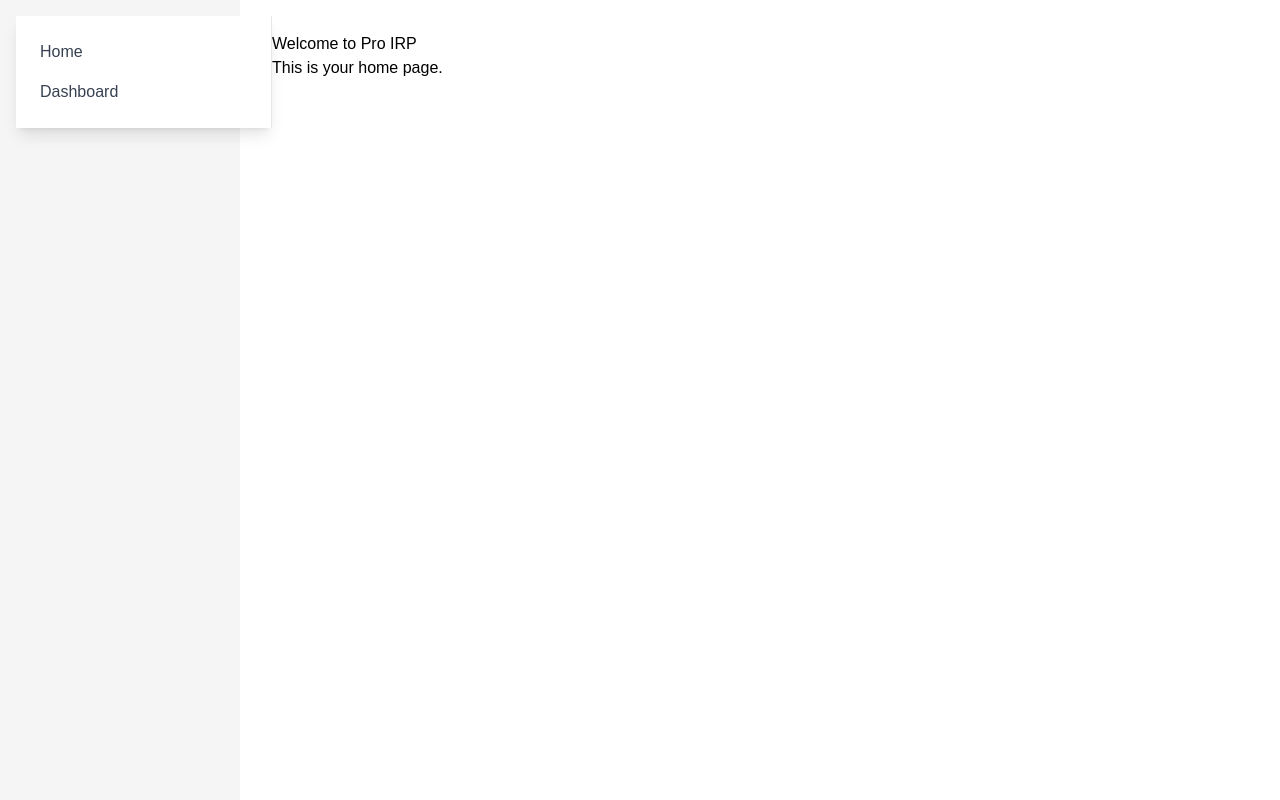
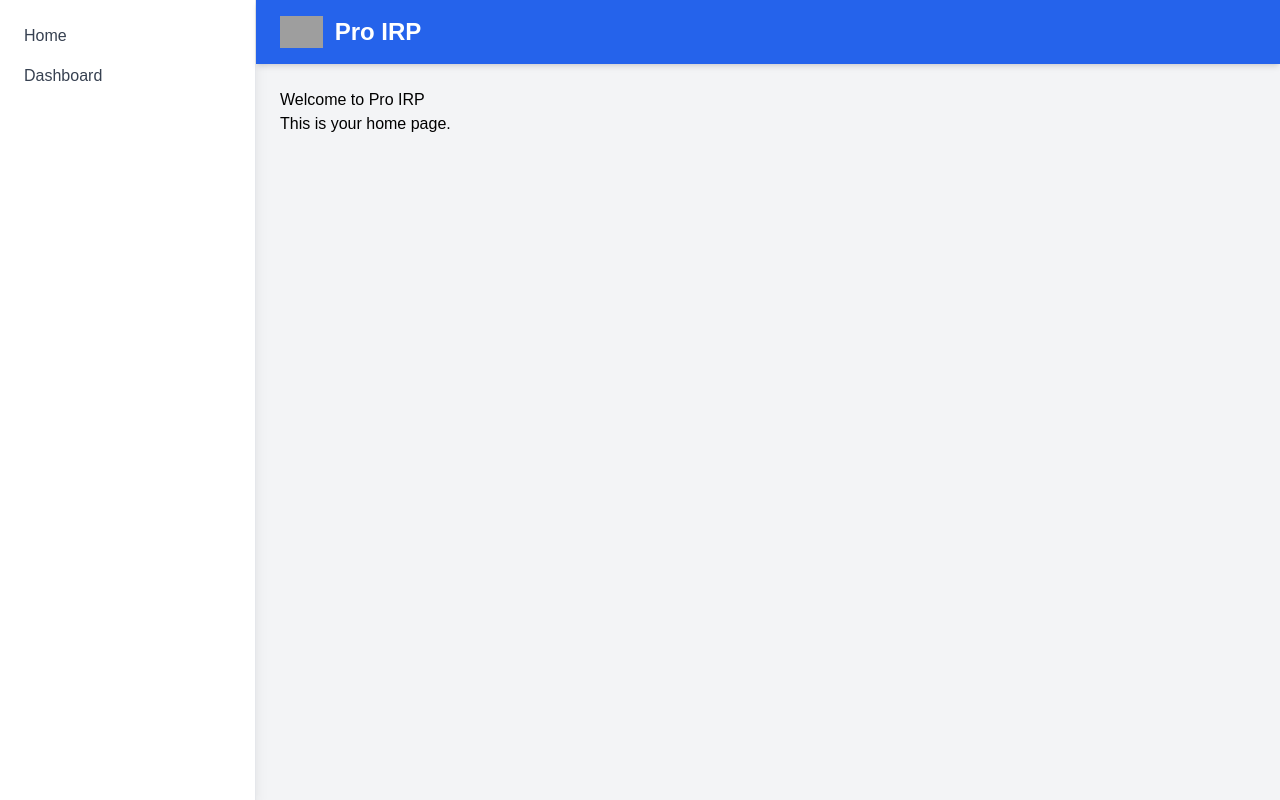
Before and after one commit to sefluegel/pro-irp, a React (Create React App) app in the folder frontend/: page / in a window 1280 px wide. Built offline with nearby package versions, Linux system fonts and the light colour scheme; grey boxes are pictures that could not be loaded; the HTML template or start-up script is replaced by a standard one.

Commit message:
Update Layout.jsx

```diff
--- a/frontend/src/components/Layout.jsx
+++ b/frontend/src/components/Layout.jsx
@@ -1,18 +1,14 @@
-// frontend/src/components/Layout.jsx
 import React from 'react';
 import Sidebar from './Sidebar';
+import Header from './Header';
 
 const Layout = ({ children }) => (
-  <div style={{ display: 'flex', minHeight: '100vh' }}>
-    {/* Sidebar on the left */}
-    <aside style={{ width: 240, background: '#f5f5f5', padding: '1rem' }}>
-      <Sidebar />
-    </aside>
-
-    {/* Main content area */}
-    <main style={{ flex: 1, padding: '2rem' }}>
-      {children}
-    </main>
+  <div className="flex min-h-screen bg-gray-100">
+    <Sidebar />
+    <div className="flex-1 flex flex-col">
+      <Header />
+      <main className="p-6 flex-1">{children}</main>
+    </div>
   </div>
 );
 
```
